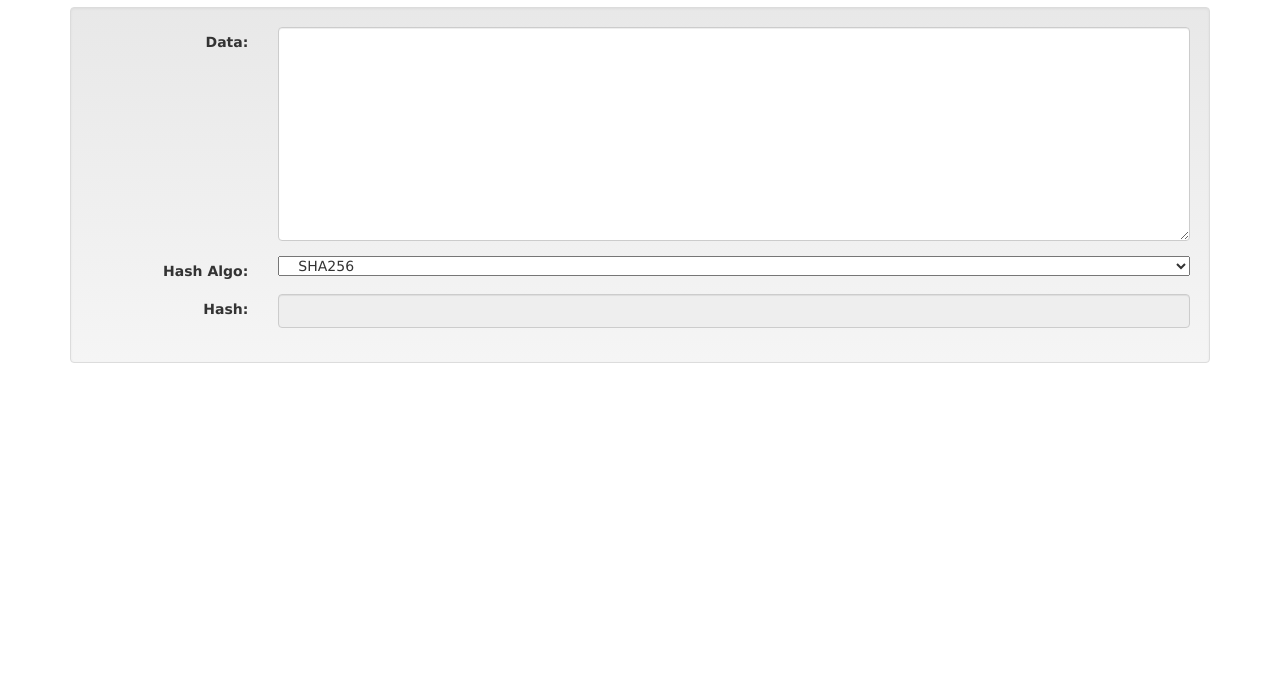
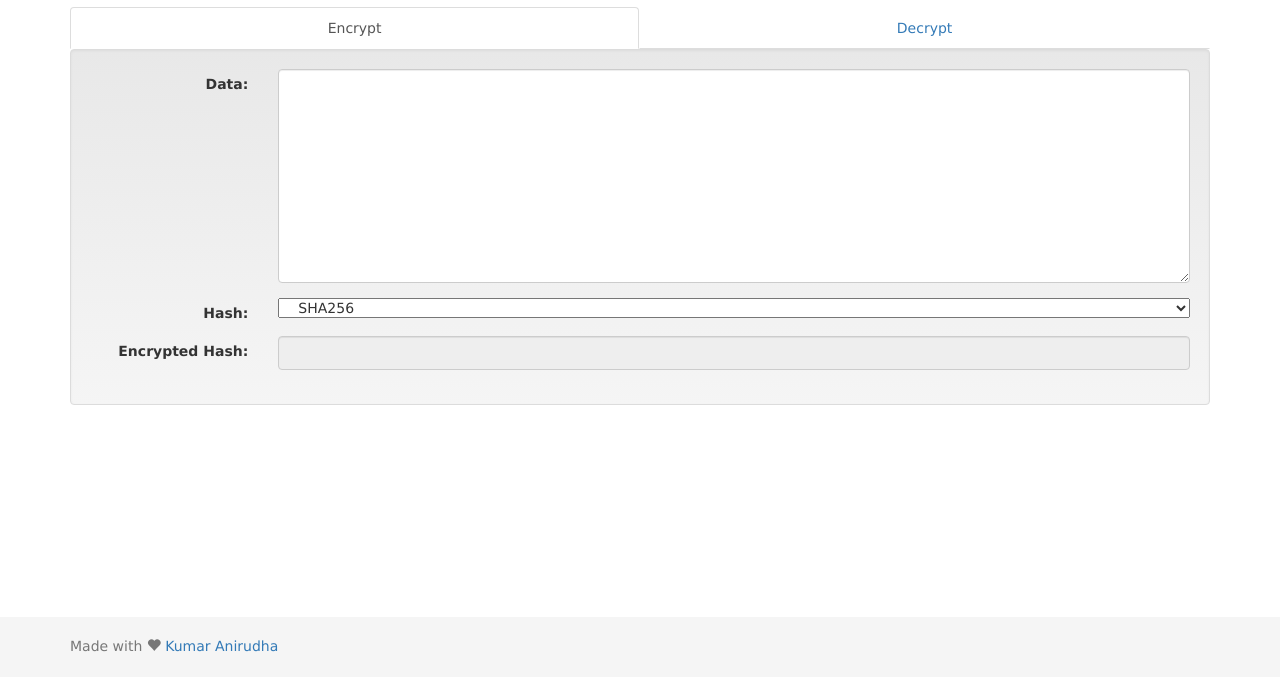
Before and after one commit to anistark/cryptography, a plain HTML site: page hash.html in a window 1280 px wide. Shown: the part 123-800 px from the top of the page. Drawn offline with Linux system fonts and the light colour scheme.

Commit message:
cryptography update encrypt decrypt

```diff
--- /dev/null
+++ b/assets/css/styles.css
@@ -0,0 +1,10 @@
+/* All the custom styles */
+
+.footer {
+  position: absolute;
+  bottom: 0;
+  width: 100%;
+  /* Set the fixed height of the footer here */
+  height: 60px;
+  background-color: #f5f5f5;
+}
--- a/hash.html
+++ b/hash.html
@@ -19,6 +19,7 @@
     <script src="assets/scripts/lib/ladda.min.js"></script>
     <script src="assets/scripts/lib/ie10-viewport-bug-workaround.js"></script>
     <script type="text/javascript" src="assets/scripts/lib/crypto-js/crypto-js.js"></script>
+    <link rel="stylesheet" href="assets/css/styles.css">
   </head>
   <body>
     <nav class="navbar navbar-inverse navbar-fixed-top">
@@ -35,12 +36,56 @@
     </nav>
     <div class="container">
         <h1>Hashing</h1>
+        <div>
+
+            <!-- Nav tabs -->
+            <ul class="nav nav-tabs nav-justified" role="tablist">
+                <li role="hashing" class="active"><a href="#hashingEncrypt" aria-controls="home" role="tab" data-toggle="tab">Encrypt</a></li>
+                <li role="hashing"><a href="#hashingDecrypt" aria-controls="profile" role="tab" data-toggle="tab">Decrypt</a></li>
+            </ul>
+
+            <!-- Tab panes -->
+            <div class="tab-content">
+                <div role="tabpanel" class="tab-pane active" id="hashingEncrypt">
                     <div id="well1" class="well">
                         <form class="form-horizontal">
                             <div class="form-group">
                                 <label for="data" class="col-sm-2 control-label">Data:</label>
                                 <div class="col-sm-10">
                                     <textarea id="data" rows="10" onkeyup="hashData()" class="form-control"></textarea>
+                                </div>
+                            </div>
+                            <div class="form-group">
+                                <label for="algo" class="col-sm-2 control-label">Hash:</label>
+                                <div class="col-sm-10">
+                                    <select id="algo" class="col-sm-12">
+                                        <option value="SHA256">SHA256</option>
+                                        <option value="SHA1">SHA1</option>
+                                        <option value="MD5">MD5</option>
+                                        <option value="SHA224">SHA224</option>
+                                        <option value="SHA512">SHA512</option>
+                                        <option value="SHA384">SHA384</option>
+                                        <option value="SHA3">SHA3</option>
+                                        <option value="RIPEMD160">RIPEMD160</option>
+                                    </select>
+                                </div>
+                            </div>
+                            <div class="form-group">
+                                <label for="hash" class="col-sm-2 control-label">Encrypted Hash:</label>
+                                <div class="col-sm-10">
+                                    <input id="hash" type="text" disabled="" class="form-control">
+                                </div>
+                            </div>
+                        </form>
+                    </div>
+                </div>
+                <div role="tabpanel" class="tab-pane" id="hashingDecrypt">
+                    <div id="well1" class="well">
+                        <form class="form-horizontal">
+                            <div class="form-group">
+                                <label for="data" class="col-sm-2 control-label">Hash:</label>
+                                <div class="col-sm-10">
+                                    <input id="hash" type="text" onkeyup="decryptHash()" class="form-control">
                                 </div>
                             </div>
                             <div class="form-group">
@@ -59,14 +104,23 @@
                                 </div>
                             </div>
                             <div class="form-group">
-                    <label for="hash" class="col-sm-2 control-label">Hash:</label>
+                                <label for="hash" class="col-sm-2 control-label">Decrypted Data:</label>
                                 <div class="col-sm-10">
-                        <input id="hash" type="text" disabled="" class="form-control">
+                                    <textarea id="data" rows="10" class="form-control"  disabled=""></textarea>
                                 </div>
                             </div>
                         </form>
                     </div>
                 </div>
+            </div>
+
+        </div>
+    </div>
+    <footer class="footer">
+      <div class="container">
+        <p class="text-muted">Made with <span class="glyphicon glyphicon-heart" aria-hidden="true"></span> <a href="http://anirudha.org">Kumar Anirudha</a></p>
+      </div>
+    </footer>
     <script>
         function getText() {
           return $('#data').val();
@@ -81,6 +135,16 @@
             }
             return;
         }
+        function decryptHash() {
+            // try {
+            //     $('#hash').val(CryptoJS[$('#algo').val()](getText()));
+            // } catch (e) {
+            //     console.log(e);
+            //     $('#hash').val('Error in algorithm. Report to me here https://github.com/anistark/cryptography/issues.');
+            // }
+            console.log('decrypt now');
+            return;
+        }
     </script>
   </body>
 </html>
```
Also changed, not shown: index.html (+14 -0 lines). Lines whose indentation alone changed are shown as unchanged.
